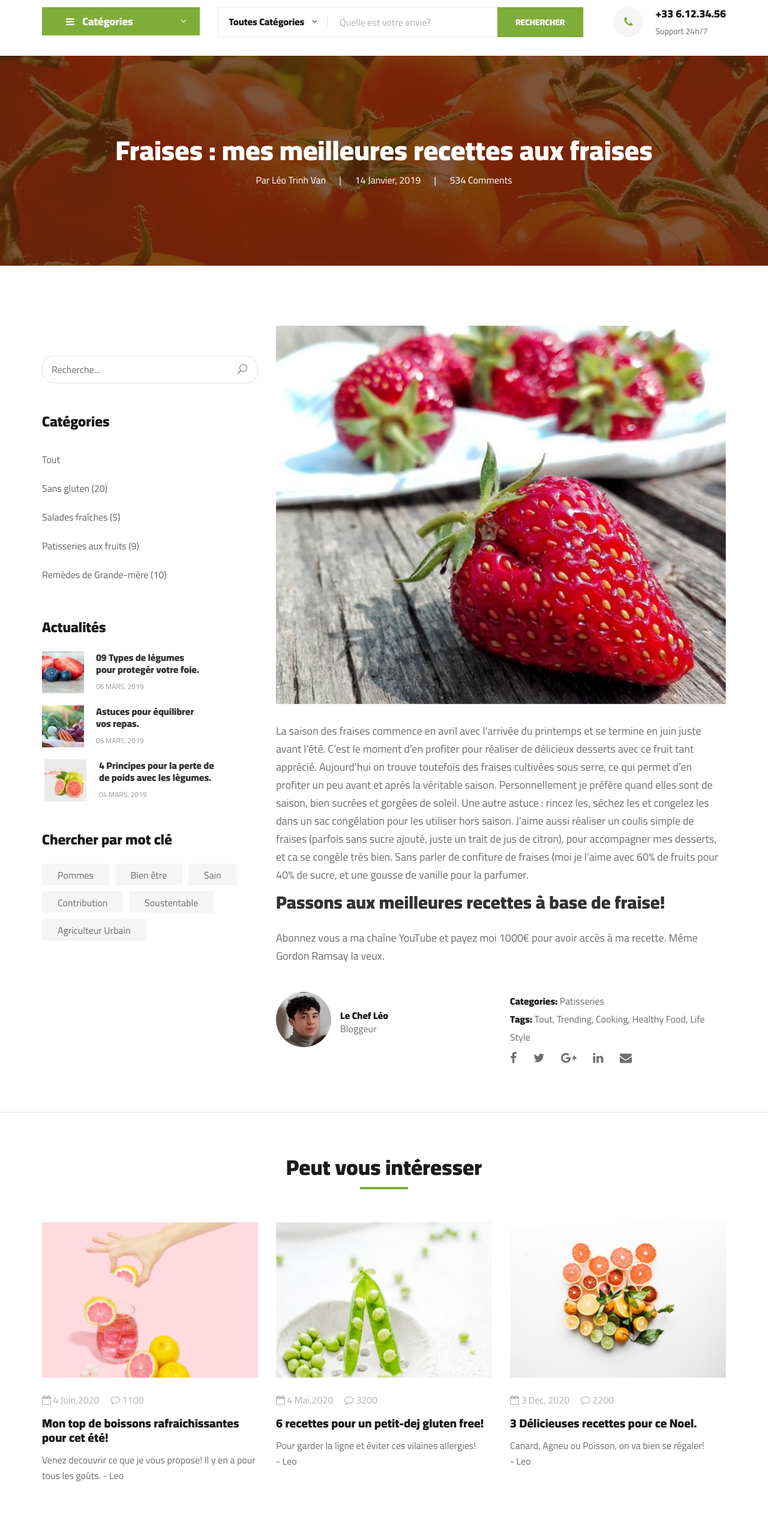
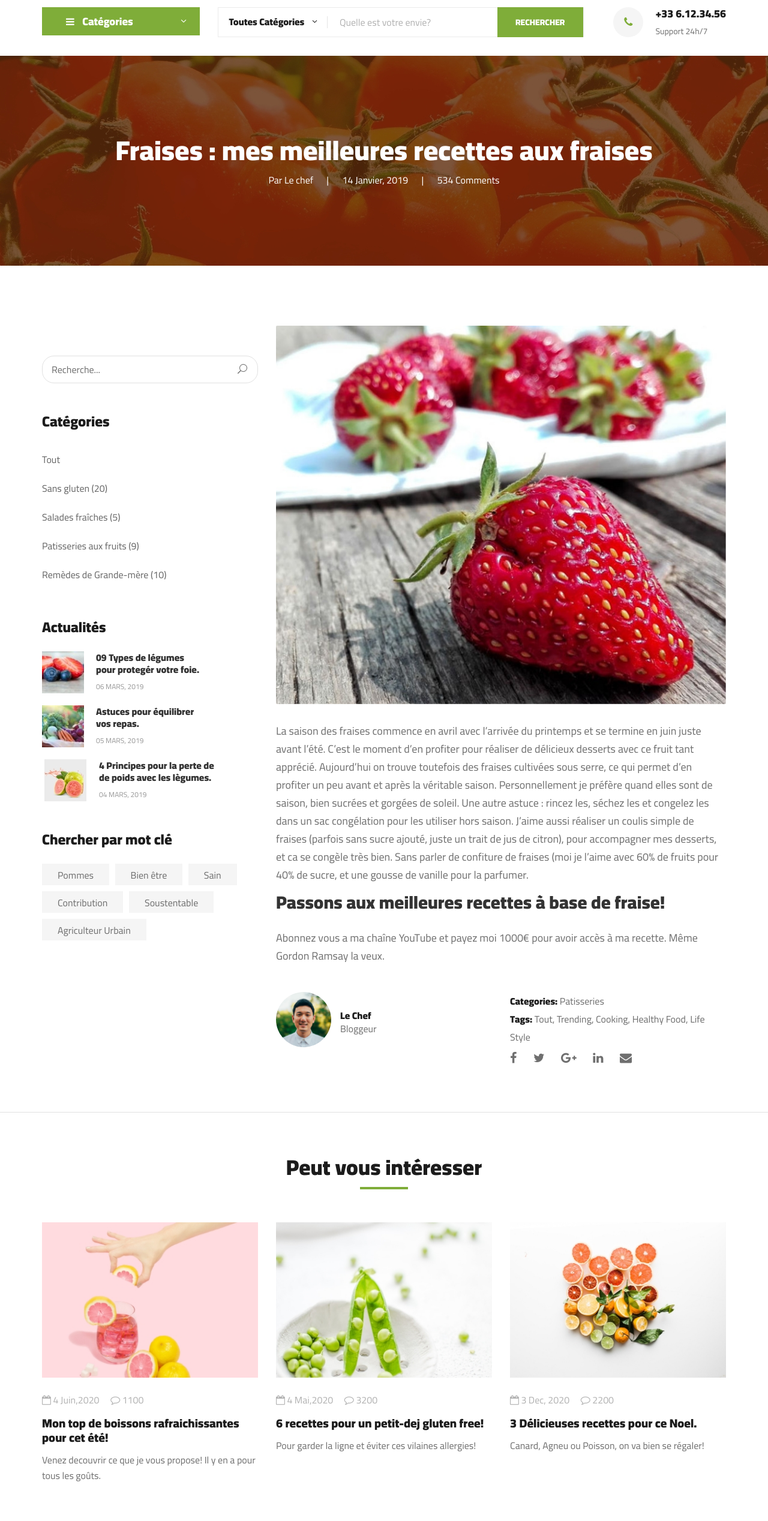
Before and after one commit to ArturoCordovaD/agrigrain.github.io, a plain HTML site: page blog-details.html in a window 1280 px wide. Shown: the part 196-2732 px from the top of the page at 60% size. Drawn offline with Linux system fonts and the light colour scheme.

Commit message:
dec192020

```diff
--- a/blog-details.html
+++ b/blog-details.html
@@ -225,7 +225,7 @@
                     <div class="blog__details__hero__text">
                         <h2>Fraises : mes meilleures recettes aux fraises</h2>
                         <ul>
-                            <li>Par Léo Trinh Van</li>
+                            <li>Par Le chef</li>
                             <li>14 Janvier, 2019</li>
                             <li>534 Comments</li>
                         </ul>
@@ -322,10 +322,10 @@
                             <div class="col-lg-6">
                                 <div class="blog__details__author">
                                     <div class="blog__details__author__pic">
-                                        <img src="img/blog/details/details-author.jpg" alt="">
+                                        <img src="img/blog/details/details-author1.jpg" alt="">
                                     </div>
                                     <div class="blog__details__author__text">
-                                        <h6>Le Chef Léo</h6>
+                                        <h6>Le Chef</h6>
                                         <span>Bloggeur</span>
                                     </div>
                                 </div>
@@ -375,7 +375,7 @@
                                 <li><i class="fa fa-comment-o"></i> 1100</li>
                             </ul>
                             <h5><a href="#">Mon top de boissons rafraichissantes pour cet été!</a></h5>
-                            <p>Venez decouvrir ce que je vous propose! Il y en a pour tous les goûts. - Leo </p>
+                            <p>Venez decouvrir ce que je vous propose! Il y en a pour tous les goûts. </p>
                         </div>
                     </div>
                 </div>
@@ -390,7 +390,7 @@
                                 <li><i class="fa fa-comment-o"></i> 3200</li>
                             </ul>
                             <h5><a href="#">6 recettes pour un petit-dej gluten free!</a></h5>
-                            <p>Pour garder la ligne et éviter ces vilaines allergies! </br> - Leo </p>
+                            <p>Pour garder la ligne et éviter ces vilaines allergies! </br></p>
                         </div>
                     </div>
                 </div>
@@ -405,7 +405,7 @@
                                 <li><i class="fa fa-comment-o"></i> 2200</li>
                             </ul>
                             <h5><a href="#">3 Délicieuses recettes pour ce Noel.</a></h5>
-                            <p>Canard, Agneu ou Poisson, on va bien se régaler! </br> - Leo </p>
+                            <p>Canard, Agneu ou Poisson, on va bien se régaler! </br> </p>
                         </div>
                     </div>
                 </div>
```
Also changed, not shown: blog.html (+5 -5 lines), index.html (+4 -4 lines).
